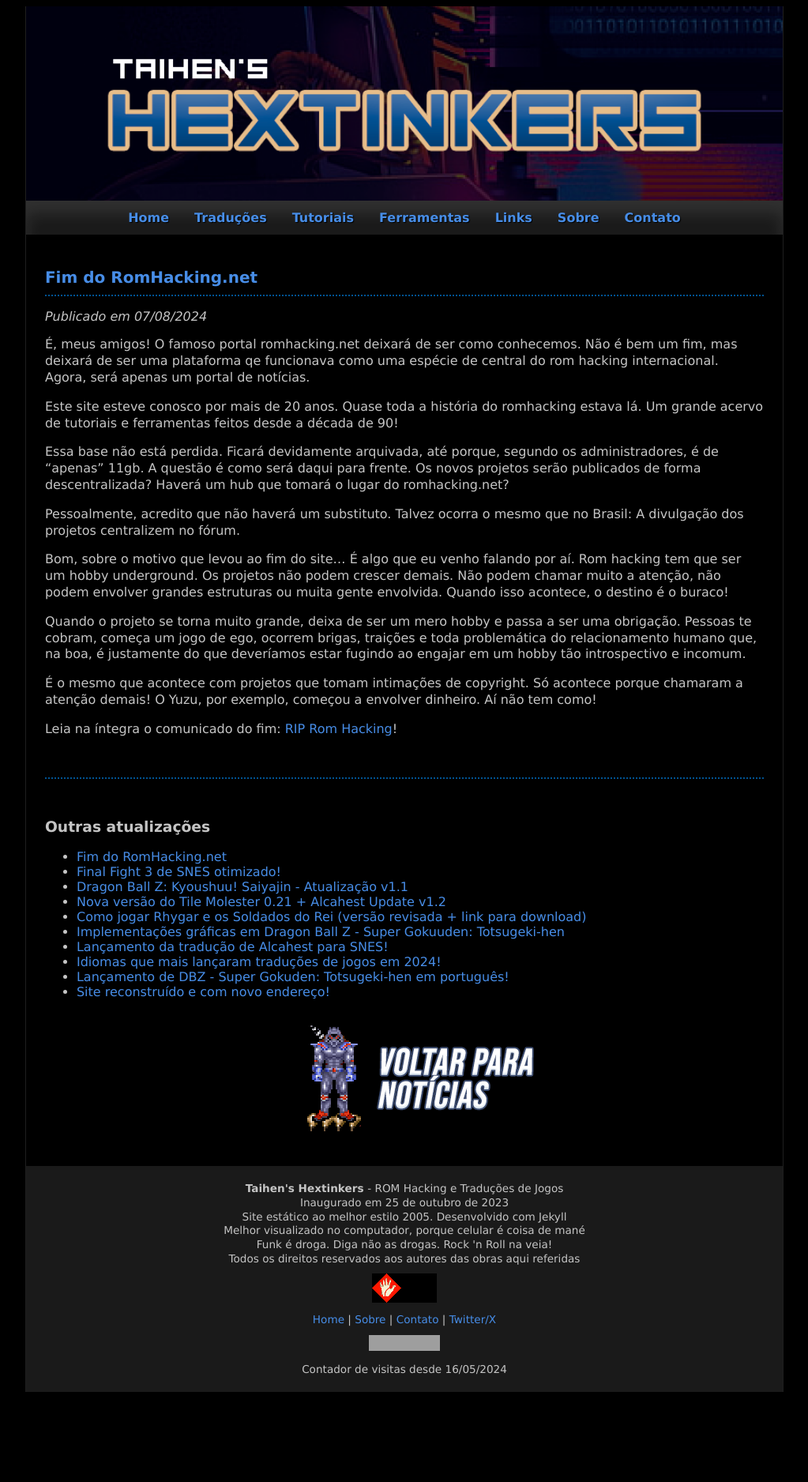
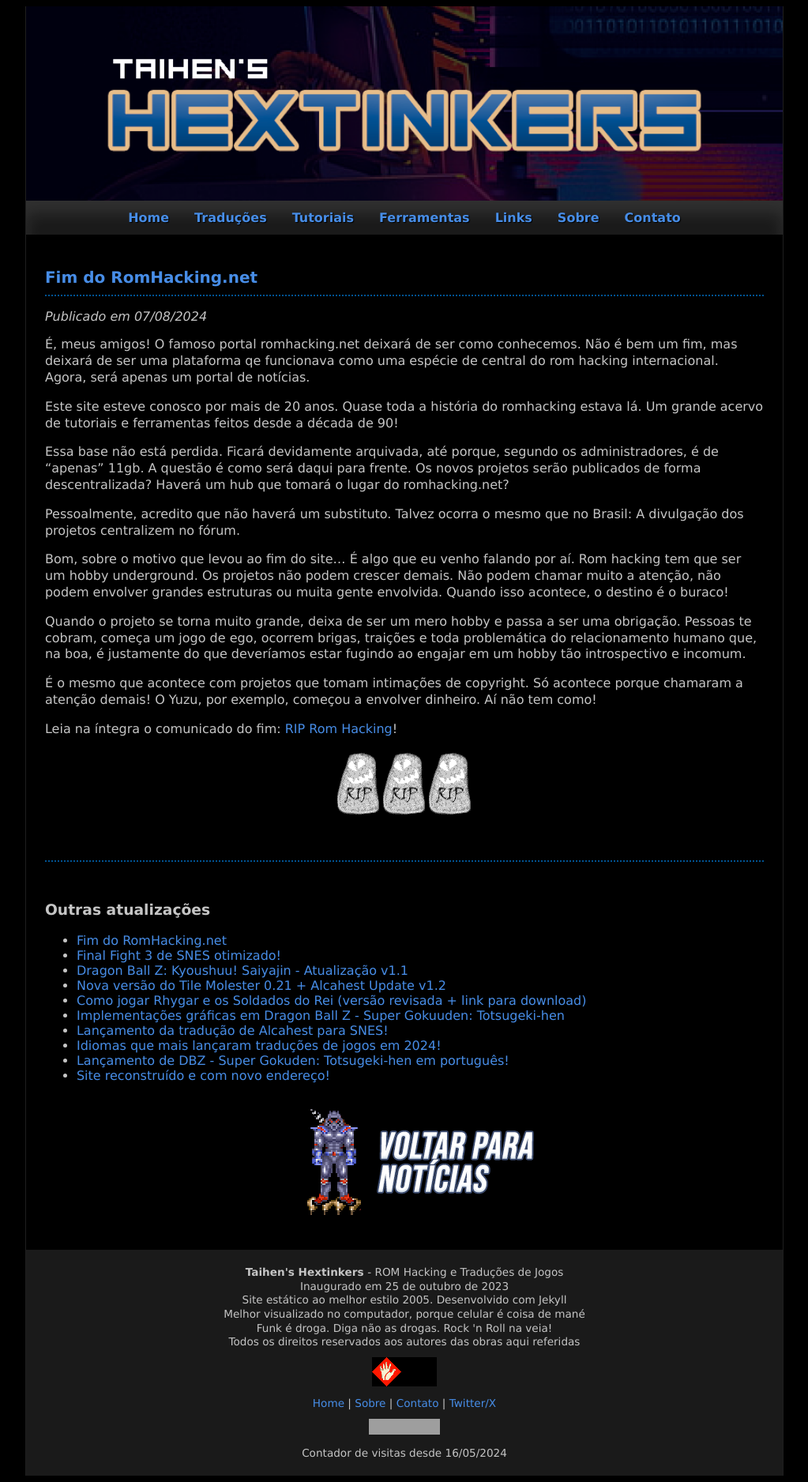
Before and after one commit to taihendarou/hextinkers, a Jekyll site: the page built from _posts/2024-08-07-fim-do-romhackingdotnet.markdown, in a window 1280 px wide. Shown: the whole page at 79% size, without its empty margins (128-1151 px from the left). Built offline with Jekyll 4.4.1, drawn with Linux system fonts in a browser that asks for light colours; before the commit the page ends 1770 px from its top, so only the background shows below that; grey boxes are pictures that could not be loaded.

Commit message:
Site update

```diff
--- a/_posts/2024-06-22-hack-snes-final-fight-3-otimizado.markdown
+++ b/_posts/2024-06-22-hack-snes-final-fight-3-otimizado.markdown
@@ -12,4 +12,6 @@ Eu acho que nunca vi um vídeo do tipo feito por um brasileiro. Não só entrand
 
 Segue abaixo o vídeo. Excelente oportunidade de aprendizado para você que tem interesse em programação de SNES.
 
+<center>
 <iframe width="560" height="315" src="https://www.youtube.com/embed/C13XLqxQQ5E?si=QZE1LSFY-nsEkY-y" title="YouTube video player" frameborder="0" allow="accelerometer; autoplay; clipboard-write; encrypted-media; gyroscope; picture-in-picture; web-share" referrerpolicy="strict-origin-when-cross-origin" allowfullscreen></iframe>
+</center>
--- a/_posts/2024-08-07-fim-do-romhackingdotnet.markdown
+++ b/_posts/2024-08-07-fim-do-romhackingdotnet.markdown
@@ -19,3 +19,6 @@ Quando o projeto se torna muito grande, deixa de ser um mero hobby e passa a ser
 É o mesmo que acontece com projetos que tomam intimações de copyright. Só acontece porque chamaram a atenção demais! O Yuzu, por exemplo, começou a envolver dinheiro. Aí não tem como!
 
 Leia na íntegra o comunicado do fim: [RIP Rom Hacking](https://www.romhacking.net/forum/index.php?topic=39405){:target="_blank"}!
+
+{:.text-align-center}
+![Iron Maien Dance Skull](/img/misc/rip-blk1.gif)![Iron Maien Dance Skull](/img/misc/rip-blk1.gif)![Iron Maien Dance Skull](/img/misc/rip-blk1.gif)
```
Also changed, not shown: img/misc/rip-blk1.gif (added).
